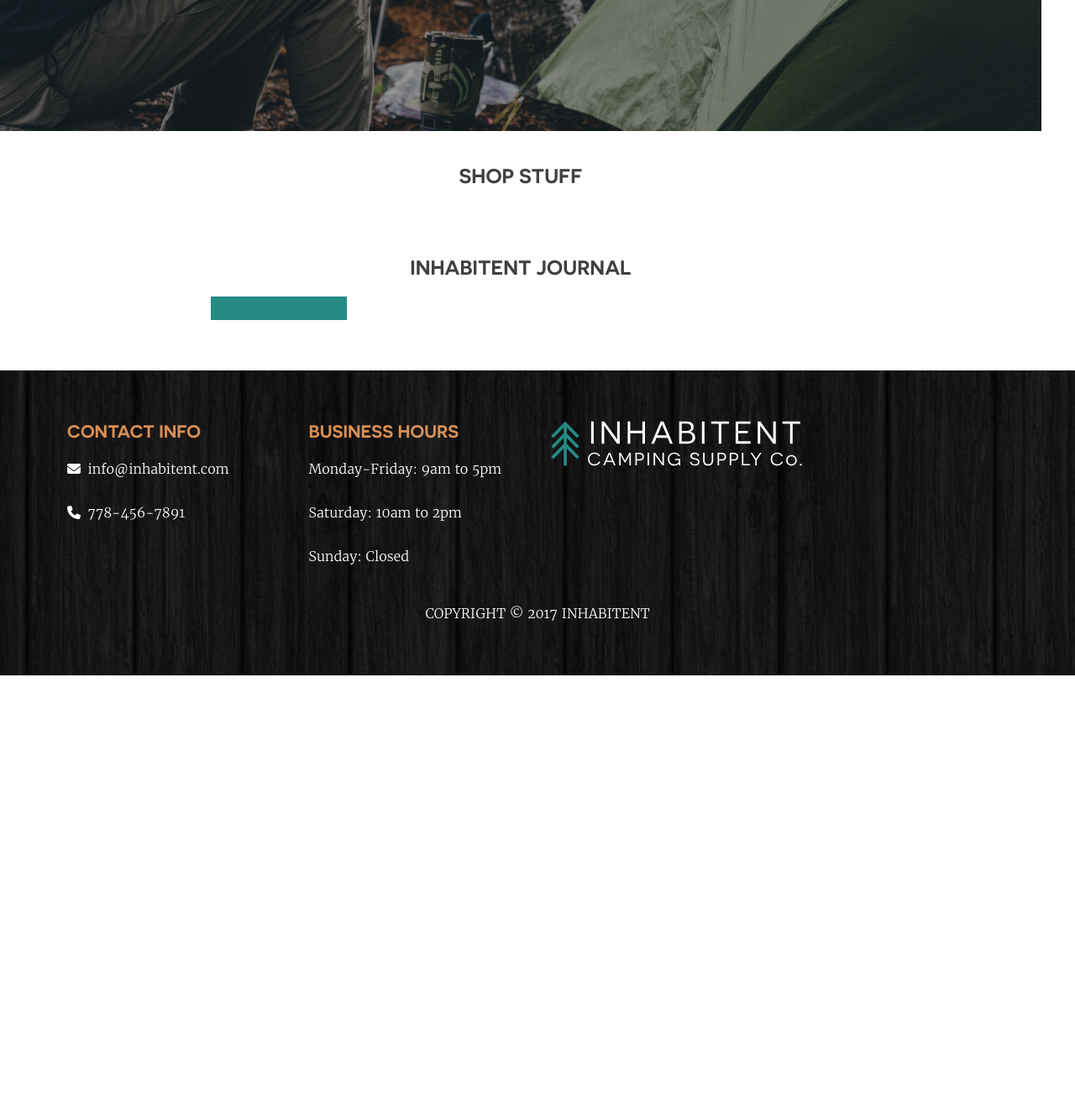
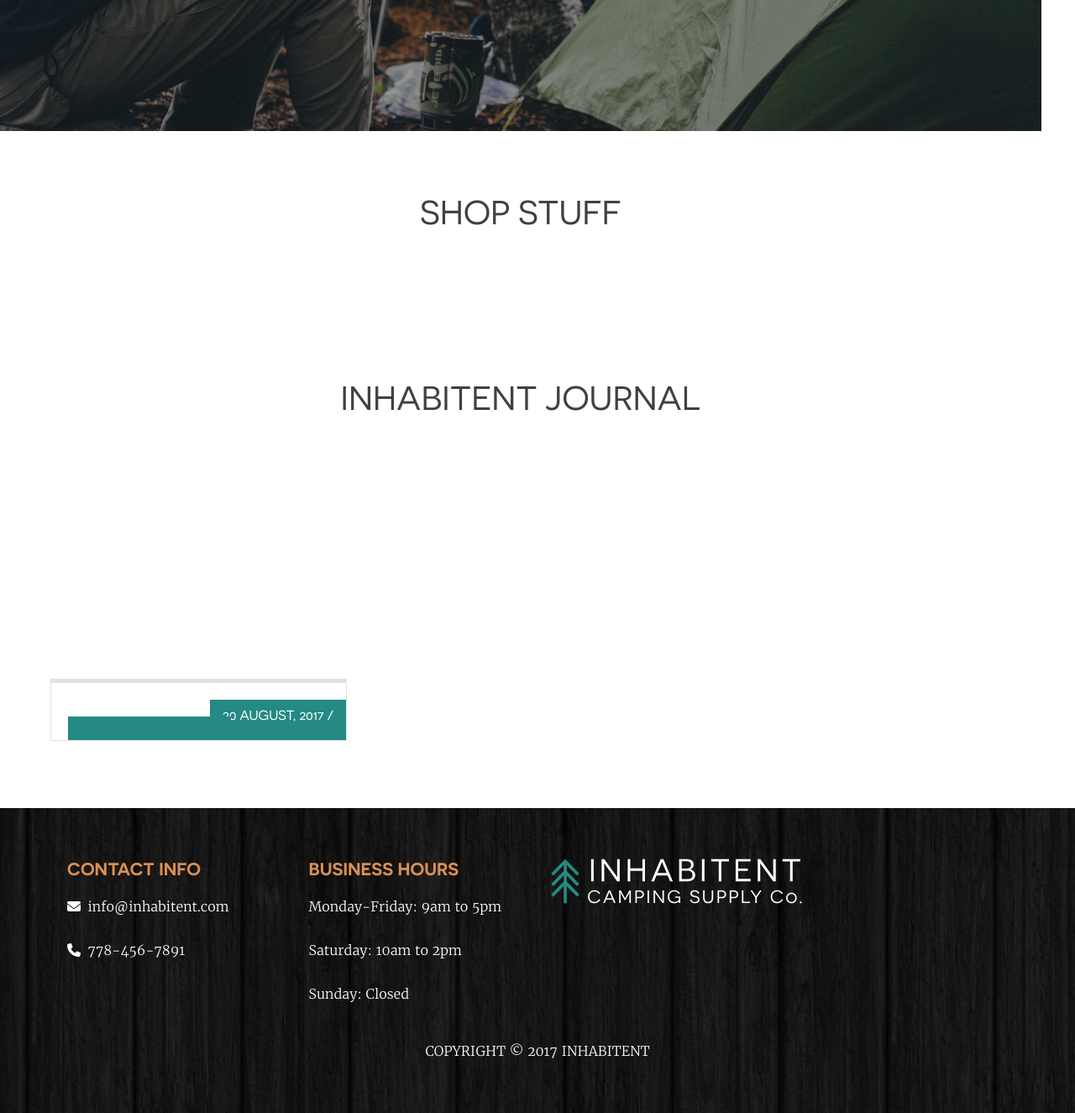
Before and after one commit to bsoetarto7/inhabitent, a WordPress theme: template themes/inhabitent/front-page.php in a window 1280 px wide. Shown: the part 684-2009 px from the top of the page at 84% size. Before the commit the page ends 1488 px from the top, so only its background shows below. Run offline with PHP 8.4 and a stand-in for WordPress, Linux system fonts and the light colour scheme; the site name, menu and one post (Sample post) are stand-ins, and other content is empty; some libraries are stand-ins or nearby versions.

Commit message:
Styled journal section of the front page

```diff
--- a/themes/inhabitent/front-page.php
+++ b/themes/inhabitent/front-page.php
@@ -50,9 +50,9 @@ get_header(); ?>
 									<p><?php inhabitent_posted_on(); ?> / <?php esc_html( comments_number( '0 Comments', '1 Comment', '% Comments' ) ); ?></p>
 								</div>
 								<div class="entry-title">
-									<?php the_title( sprintf( '<h3 class="entry-title"><a href="%s" rel="bookmark">', esc_url( get_permalink() ) ), '</a></h3>' ); ?>
+									<?php the_title( sprintf( '<h3><a href="%s" rel="bookmark">', esc_url( get_permalink() ) ), '</a></h3>' ); ?>
 								</div>
-								<a href=<?php echo get_post_permalink() ?>>Read More</a>
+								<a href=<?php echo get_post_permalink() ?> class="entry-button text-uppercase">read entry</a>
 							</header>
 						</div>
 					<?php endforeach; wp_reset_postdata(); ?>
--- a/themes/inhabitent/inc/extras.php
+++ b/themes/inhabitent/inc/extras.php
@@ -79,7 +79,7 @@ add_action( 'wp_enqueue_scripts', 'inhabitent_dynamic_css' );
 // Replaces the excerpt "Read More" text by a link
 function new_excerpt_more($more) {
 	global $post;
-return '<span>[...]</span><a class="moretag" href="'. get_permalink($post->ID) . '">Read More <i class="fa fa-long-arrow-right" aria-hidden="true"></i></a>';
+	return '<span>[...]</span><a class="moretag" href="'. get_permalink($post->ID) . '">Read More <i class="fa fa-long-arrow-right" aria-hidden="true"></i></a>';
 }
 add_filter('excerpt_more', 'new_excerpt_more');
 
--- a/themes/inhabitent/sass/_page-templates.scss
+++ b/themes/inhabitent/sass/_page-templates.scss
@@ -102,6 +102,8 @@ body{
     margin-bottom: 80px;
   }
 }
+
+/* ---------- Shop Section ----------*/
 .post-type-archive-product{
   .content-area{
     padding: 40px 0;
@@ -170,6 +172,7 @@ body{
     }
   }
 }
+
 /* ---------- Home Section ----------*/
 .home{
   .home-hero{
@@ -179,6 +182,14 @@ body{
     display: flex;
     align-items: center;
     justify-content: center;
+  }
+  .home-product-terms,.home-journal-post{
+    padding: 40px 0;
+    h2{
+      font-size: 2.5rem;
+      font-weight: 300;
+      margin-bottom: 60px;
+    }
   }
   .home-product-terms{
     .product-term-name{
@@ -208,14 +219,57 @@ body{
     }
   }
   .home-journal-post{
-    .journal-post-item{
-      padding: 0 15px;
+    h3{
+      margin: 10px 0 30px 0;
+      a{
+        color:$color__green-brand;
+        text-decoration: none;
+        font-family: $font__header;
+        font-size: 1.4rem;
+        &:hover{
+          color:$color__text-main;
+        }
+      }
+    }
+    .journal-thumbnail{
+      position: relative;
+      height: 250px;
+      overflow: hidden;
       img{
-        display: block;
+        position: absolute;
+        top: 50%;
+        right: 50%;
+        max-width: none;
+        max-height: 250px;
+        width: auto;
+        transform: translate(50%,-50%);
       }
     }
     .entry-header{
       overflow: auto;
+      border: 1px solid $color__grey-border;
+      border-top-width: 5px;
+      padding: 20px;
+      .entry-meta{
+        p{
+          margin: 0 0 10px 0;
+        }
+      }
+    }
+    .entry-button{
+      color:$color__text-main;
+      text-decoration: none;
+      font-family: $font__header;
+      font-size: 1rem;
+      padding: 5px 20px;
+      font-weight: 400;
+      border: 1px solid black;
+      display: inline-block;
+      &:hover{
+        background-color: $color__green-brand;
+        color: $color__white-text;
+        border: none;
+      }
     }
   }
 }
--- a/themes/inhabitent/single.php
+++ b/themes/inhabitent/single.php
@@ -14,8 +14,6 @@ get_header(); ?>
 
 			<?php get_template_part( 'template-parts/content', 'single' ); ?>
 
-			<?php the_post_navigation(); ?>
-
 			<?php
 				// If comments are open or we have at least one comment, load up the comment template.
 				if ( comments_open() || get_comments_number() ) :
--- a/themes/inhabitent/style.css
+++ b/themes/inhabitent/style.css
@@ -927,6 +927,7 @@ body:not(.home):not(.page-template-about):not(.single-product) .widget-area {
 .blog .post {
   margin-bottom: 80px; }
 
+/* ---------- Shop Section ----------*/
 .post-type-archive-product .content-area {
   padding: 40px 0; }
 
@@ -997,6 +998,13 @@ body:not(.home):not(.page-template-about):not(.single-product) .widget-area {
   -ms-flex-pack: center;
       justify-content: center; }
 
+.home .home-product-terms, .home .home-journal-post {
+  padding: 40px 0; }
+  .home .home-product-terms h2, .home .home-journal-post h2 {
+    font-size: 2.5rem;
+    font-weight: 300;
+    margin-bottom: 60px; }
+
 .home .home-product-terms .product-term-name {
   text-align: center;
   padding: 10px;
@@ -1018,13 +1026,50 @@ body:not(.home):not(.page-template-about):not(.single-product) .widget-area {
     border-color: #d99054;
     cursor: pointer; }
 
-.home .home-journal-post .journal-post-item {
-  padding: 0 15px; }
-  .home .home-journal-post .journal-post-item img {
-    display: block; }
+.home .home-journal-post h3 {
+  margin: 10px 0 30px 0; }
+  .home .home-journal-post h3 a {
+    color: #248A83;
+    text-decoration: none;
+    font-family: "Novecento Sans", serif;
+    font-size: 1.4rem; }
+    .home .home-journal-post h3 a:hover {
+      color: #404040; }
+
+.home .home-journal-post .journal-thumbnail {
+  position: relative;
+  height: 250px;
+  overflow: hidden; }
+  .home .home-journal-post .journal-thumbnail img {
+    position: absolute;
+    top: 50%;
+    right: 50%;
+    max-width: none;
+    max-height: 250px;
+    width: auto;
+    transform: translate(50%, -50%); }
 
 .home .home-journal-post .entry-header {
-  overflow: auto; }
+  overflow: auto;
+  border: 1px solid #e1e1e1;
+  border-top-width: 5px;
+  padding: 20px; }
+  .home .home-journal-post .entry-header .entry-meta p {
+    margin: 0 0 10px 0; }
+
+.home .home-journal-post .entry-button {
+  color: #404040;
+  text-decoration: none;
+  font-family: "Novecento Sans", serif;
+  font-size: 1rem;
+  padding: 5px 20px;
+  font-weight: 400;
+  border: 1px solid black;
+  display: inline-block; }
+  .home .home-journal-post .entry-button:hover {
+    background-color: #248A83;
+    color: #fff;
+    border: none; }
 
 /* ---------- About Section ----------*/
 .page-template-about .custom-hero {
```
Also changed, not shown: themes/inhabitent/build/css/style.min.css, 1 other file.
